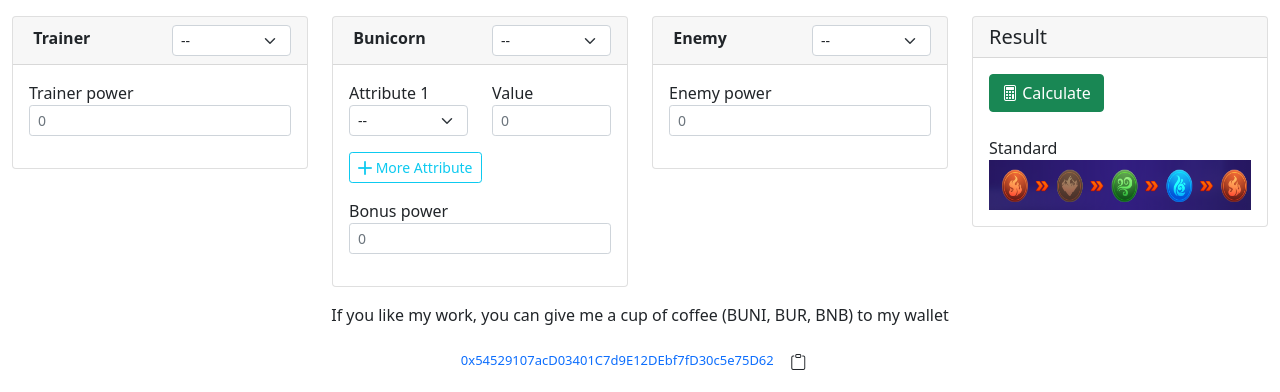
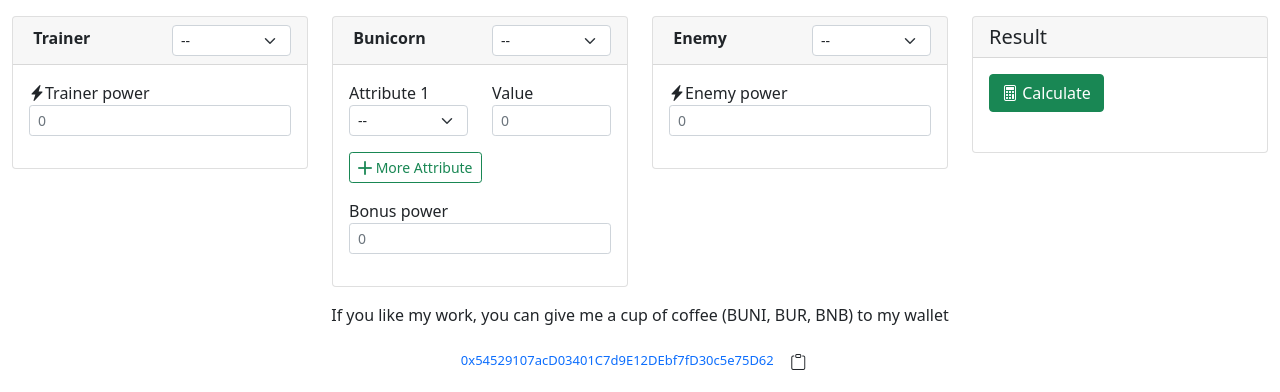
Before and after one commit to harrytrinh9/bunicalc, a plain HTML site: page index.html in a window 1280 px wide. Shown: the top 392 px of the page. Drawn offline with nearby package versions, Linux system fonts and the light colour scheme; some packages are replaced by stand-ins of ours; a script that the page names is missing.

Commit message:
Add files via upload

```diff
--- a/index.html
+++ b/index.html
@@ -36,7 +36,7 @@
             <div class="row">
               <div class="col">
                 <div class="mb-3">
-                 <label for="txtTrainerPower">Trainer power</label>
+                 <label for="txtTrainerPower"><i class="bi bi-lightning-charge-fill"></i>Trainer power</label>
                  <input type="text" class="form-control form-control-sm" id="txtTrainerPower" placeholder="0">
                </div>
                </div>
@@ -88,7 +88,7 @@
               </div>
             </div>
             <p>
-              <a class="btn btn-outline-info btn-sm" data-bs-toggle="collapse" href="#collapseMoreAttrib" role="button" aria-expanded="false" aria-controls="collapseMoreAttrib">
+              <a class="btn btn-outline-success btn-sm" data-bs-toggle="collapse" href="#collapseMoreAttrib" role="button" aria-expanded="false" aria-controls="collapseMoreAttrib">
                 <i class="bi bi-plus-lg"></i>
                 More Attribute
               </a>
@@ -175,7 +175,7 @@
             <div class="row">
               <div class="col">
                 <div class="mb-3">
-                  <label for="">Enemy power</label>
+                  <label for=""><i class="bi bi-lightning-charge-fill"></i>Enemy power</label>
                   <input type="text" id='txtEnemyPower' class="form-control form-control-sm" placeholder="0">
                 </div>
               </div>
@@ -191,22 +191,19 @@
           <h5 class="card-header">Result</h5>
           <div class="card-body">
             <div class="row">
-                <div class="col-md-6">
+                <div class="col">
                     <button type="button" id='btnCalc' class="btn btn-success">
                       <i class="bi-calculator"></i>
-                      Calculate</button>
+                      Calculate
+                    </button>
                 </div>
             </div>
-            <div class="row">
-              <div class="col-md-12 m-2">
+            <div class="row mt-3">
+              <div class="col">
                 <h6 id='lbEnemyPwrRange'></h6>
                 <h6 id='lbResult'></h6>
                 <h4 id='lbWinRate'></h5>
             </div>
-            </div>
-            <div class="row">
-              <span>Standard</span>
-                <img src="assets/elements.png" alt="" height="50px" width="500px">
             </div>
           </div>
         </div>
@@ -216,7 +213,6 @@
     <p class="text-center">If you like my work, you can give me a cup of coffee (BUNI, BUR, BNB) to my wallet</p>
     <p class="text-primary text-center" style="font-size: small;">0x54529107acD03401C7d9E12DEbf7fD30c5e75D62 <i class="btn bi-clipboard" style="font-weight: bold;" onclick="copyAddr('0x54529107acD03401C7d9E12DEbf7fD30c5e75D62')"></i></p>
     <p class="text-center">
-      <span>(c) 2021 harrytrinh</span><br>
       <span><i class="bi-telegram"></i> Telegram: <a href="https://t.me/harrytrinh">@harrytrinh</a></span>
     </p>
   </div>
```
